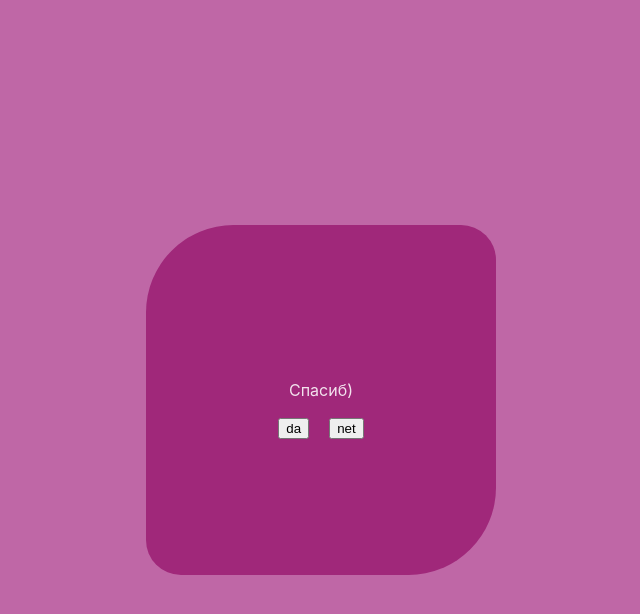
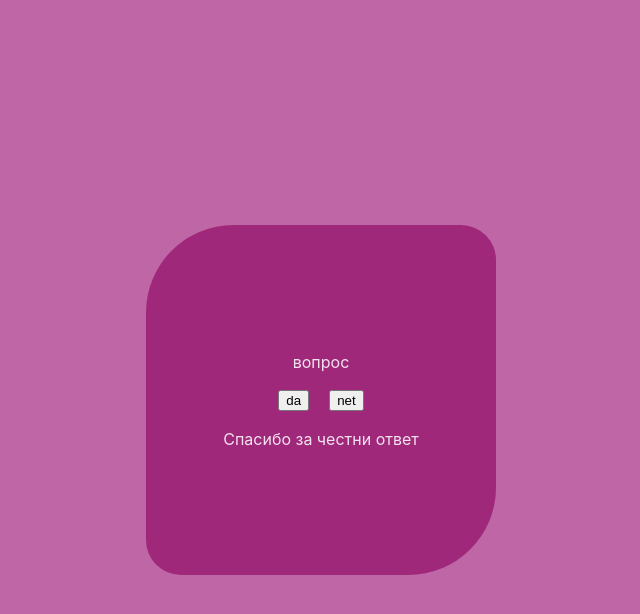
Before and after one commit to K3shandr/site-question-on-react, a React (Vite) app: page / in a window 1280 px wide. Both pictures are taken after a click on the button "da". Shown: the top 614 px of the page, without its empty margins (319-959 px from the left). Built offline with nearby package versions, Linux system fonts and the light colour scheme.

Commit message:
redone question system

```diff
--- a/src/App.jsx
+++ b/src/App.jsx
@@ -1,12 +1,28 @@
+import { useState } from 'react'
 import './App.css'
 import QuestionWindow from './components/QuestionWindow/QuestionWindow'
 
 function App() {
 
+  const [flag,setFlag] = useState(0)
+
+  const triggerWindow = () => {
+    setFlag(1)
+  }
+
+  const triggerWindow2 = () => {
+    setFlag(2)
+  }
+
   return (
-    <>
-      <QuestionWindow/>
-    </>
+    <div className='question-div'>
+        <p>вопрос</p>
+        <div className='buttons'>
+            <button onClick={triggerWindow}>da</button>
+            <button onClick={triggerWindow2}>net</button>
+        </div>
+        <QuestionWindow flag = {flag} />
+    </div>
   )
 }
 
--- a/src/components/QuestionWindow/QuestionWindow.jsx
+++ b/src/components/QuestionWindow/QuestionWindow.jsx
@@ -1,23 +1,23 @@
-import { useState } from 'react'
 import './QuestionWindow.css'
 
-function QuestionWindow(){
+function QuestionWindow({flag}){
 
-    const [displayText,SetDisplayText] = useState('Вы макак?')
-
-    const triggerWindow = () => {
-        SetDisplayText('Спасиб)')
+    if (flag == 1) {
+        return (
+            <>
+                <p>Спасибо за честни ответ</p>
+            </>
+        )
+    }
+    if (flag == 2) {
+        return (
+            <>
+            <p>Врешь</p>
+            </>
+        )
     }
 
-    return(
-    <div className='question-div'>
-        <p>{displayText}</p>
-        <div className='buttons'>
-            <button onClick={triggerWindow}>da</button>
-            <button>net</button>
-        </div>
-    </div>
-    )
+
 }
 
 export default QuestionWindow
```
